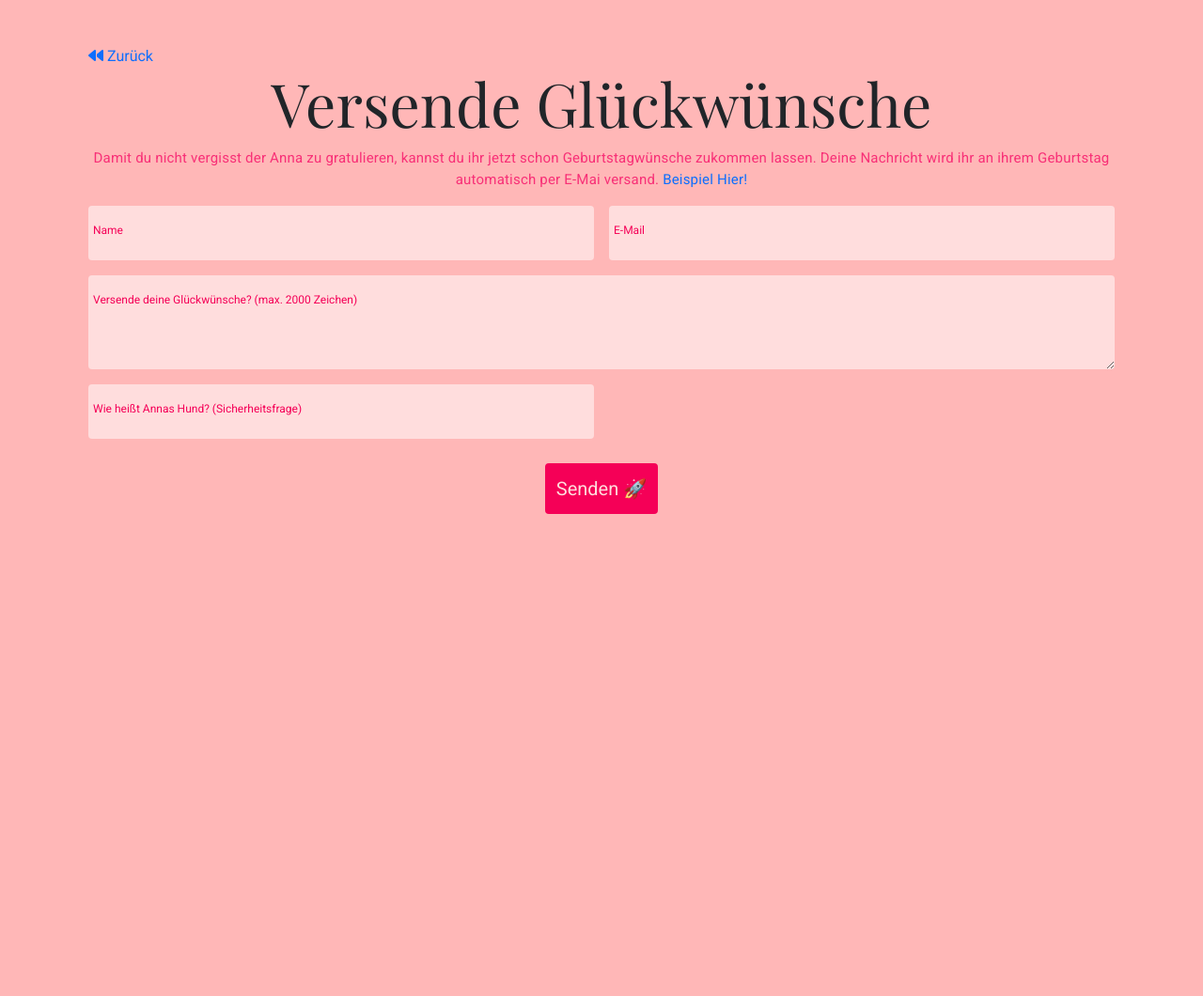
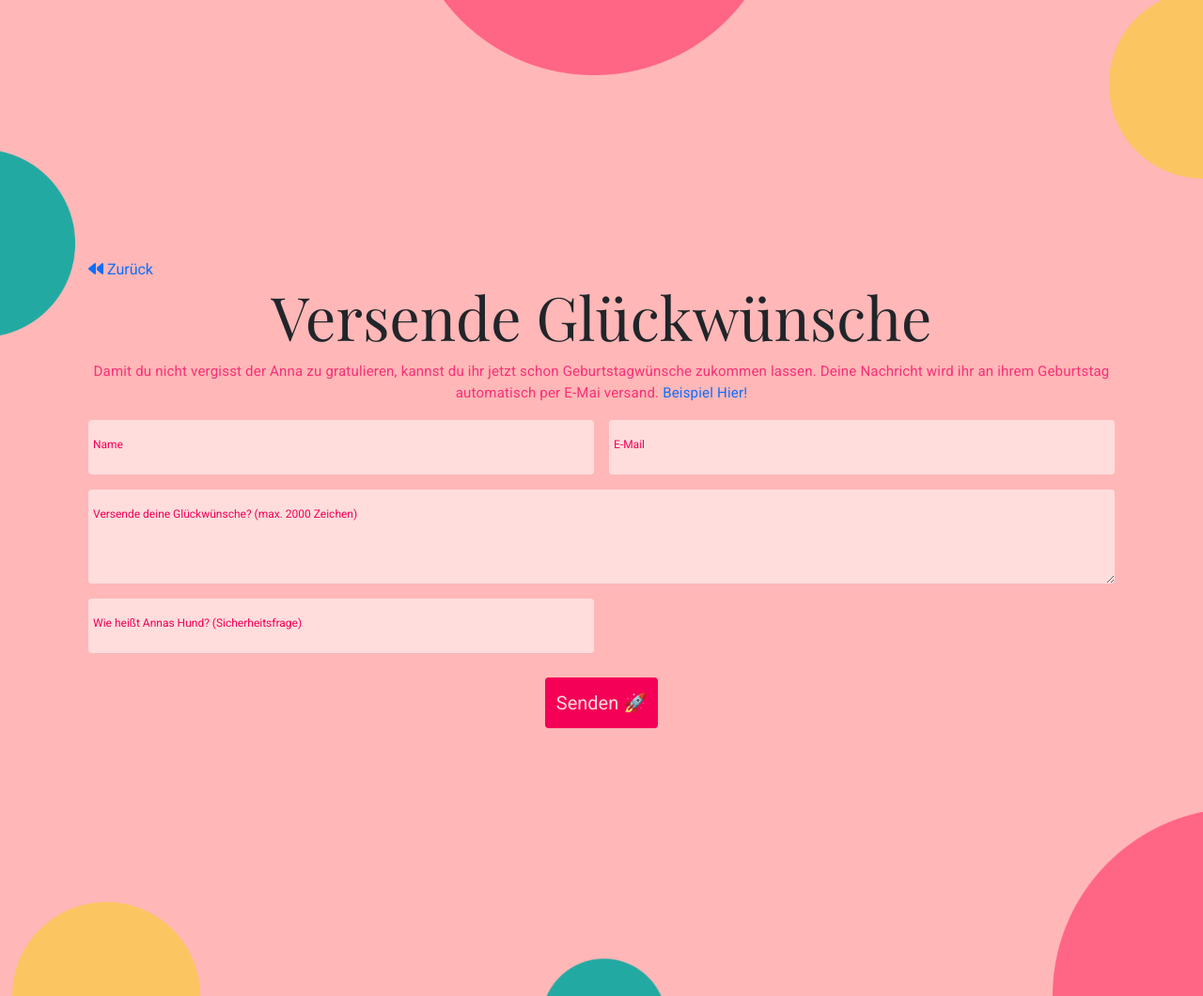
Before and after one commit to AJaeck/python-bday-app, a Flask app: page /send-wishes in a window 1280 px wide. Shown: the whole page at 94% size. Run offline with Flask 2, Linux system fonts and the light colour scheme; some libraries are stand-ins or nearby versions.

Commit message:
konfetti styling wishes page

```diff
--- a/static/styles/scss/_base.scss
+++ b/static/styles/scss/_base.scss
@@ -1,6 +1,6 @@
 //colors
+$dark-red: #f50057;
 $light-red: #f83077;
-$dark-red: #f50057;
 $background: #ffb7b7;
 $white: #ffdddd;
 
@@ -10,17 +10,13 @@ html {
 body {
   font-family: "Roboto", sans-serif;
   background: $background;
+}
+.container {
+  flex-direction: column;
   display: flex;
   justify-content: center;
-  align-items: center;
-}
-.container {
   &__100 {
     height: 100vh;
-    display: flex;
-    justify-content: center;
-    align-items: center;
-    flex-direction: column;
   }
 }
 h1 {
@@ -91,23 +87,26 @@ p {
 }
 /* Breakpoints */
 // X-Small devices (portrait phones, less than 576px)
-@media (max-width: 575.98px) {
+@media screen and (max-width: 575.98px) {
+  h1 {
+    font-size: calc(96px / 2);
+  }
 }
 
 // Small devices (landscape phones, less than 768px)
-@media (max-width: 767.98px) {
+@media screen and (max-width: 767.98px) {
 }
 
 // Medium devices (tablets, less than 992px)
-@media (max-width: 991.98px) {
+@media screen and (max-width: 991.98px) {
 }
 
 // Large devices (desktops, less than 1200px)
-@media (max-width: 1199.98px) {
+@media screen and (max-width: 1199.98px) {
 }
 
 // X-Large devices (large desktops, less than 1400px)
-@media (max-width: 1399.98px) {
+@media screen and (max-width: 1399.98px) {
   h1 {
     font-size: calc(96px / 1.5);
   }
@@ -124,6 +123,35 @@ p {
     }
   }
 }
+// XX-Large devices (larger desktops)
 
-// XX-Large devices (larger desktops)
 // No media query since the xxl breakpoint has no upper bound on its width
+
+@media screen and (max-height: 850px) and (max-width: 991.98px) {
+  .container {
+    &__100 {
+      height: inherit;
+    }
+  }
+  .konfetti {
+    width: calc(600px / 1.5);
+    &-500 {
+      width: calc(500px / 1.5);
+    }
+    &-400 {
+      width: calc(400px / 1.5);
+    }
+    &-300 {
+      width: calc(300px / 1.5);
+    }
+    &-200 {
+      width: calc(200px / 1.5);
+    }
+    &-100 {
+      width: calc(100px / 1.5);
+    }
+    &-50 {
+      width: calc(50px / 1.5);
+    }
+  }
+}
--- a/static/styles/scss/_utilities.scss
+++ b/static/styles/scss/_utilities.scss
@@ -20,3 +20,136 @@
   position: absolute;
   top: 10px;
 }
+
+.konfetti {
+  position: fixed;
+  z-index: -2;
+  &-green {
+    &-1 {
+      left: 0;
+      top: 15%;
+      transform: translateX(-60%);
+    }
+  }
+  &-green {
+    &-2 {
+      bottom: 0;
+      left: 45%;
+      transform: translateY(70%);
+    }
+  }
+  &-yellow {
+    &-1 {
+      bottom: 0;
+      left: 1%;
+      transform: translateY(50%);
+    }
+  }
+  &-yellow {
+    &-2 {
+      top: 0;
+      right: 0;
+      transform: translate(50%, -5%);
+    }
+  }
+  &-red {
+    &-1 {
+      bottom: 0;
+      right: 0;
+      transform: translate(60%, 50%);
+    }
+  }
+  &-red {
+    &-2 {
+      top: 0;
+      right: 35%;
+      transform: translateY(-80%);
+    }
+  }
+  &-500 {
+    width: 500px;
+  }
+  &-400 {
+    width: 400px;
+  }
+  &-300 {
+    width: 300px;
+  }
+  &-200 {
+    width: 200px;
+  }
+  &-100 {
+    width: 100px;
+  }
+  &-50 {
+    width: 50px;
+  }
+}
+/* Breakpoints */
+// X-Small devices (portrait phones, less than 576px)
+@media screen and (max-width: 575.98px) {
+  h1 {
+    font-size: calc(96px / 2);
+  }
+}
+
+// Small devices (landscape phones, less than 768px)
+@media screen and (max-width: 767.98px) {
+  .konfetti {
+    width: calc(600px / 2.5);
+    &-500 {
+      width: calc(500px / 2.5);
+    }
+    &-400 {
+      width: calc(400px / 2.5);
+    }
+    &-300 {
+      width: calc(300px / 2.5);
+    }
+    &-200 {
+      width: calc(200px / 2.5);
+    }
+    &-100 {
+      width: calc(100px / 2.5);
+    }
+    &-50 {
+      width: calc(50px / 2.5);
+    }
+  }
+}
+
+// Medium devices (tablets, less than 992px)
+@media screen and (max-width: 991.98px) {
+}
+
+// Large devices (desktops, less than 1200px)
+@media screen and (max-width: 1199.98px) {
+}
+
+// X-Large devices (large desktops, less than 1400px)
+@media screen and (max-width: 1399.98px) {
+}
+// XX-Large devices (larger desktops; less than 1520px)
+@media screen and (max-width: 1519.98px) {
+  .konfetti {
+    width: calc(600px / 1.5);
+    &-500 {
+      width: calc(500px / 1.5);
+    }
+    &-400 {
+      width: calc(400px / 1.5);
+    }
+    &-300 {
+      width: calc(300px / 1.5);
+    }
+    &-200 {
+      width: calc(200px / 1.5);
+    }
+    &-100 {
+      width: calc(100px / 1.5);
+    }
+    &-50 {
+      width: calc(50px / 1.5);
+    }
+  }
+}
--- a/static/styles/style.css
+++ b/static/styles/style.css
@@ -5,17 +5,16 @@ html {
 body {
   font-family: "Roboto", sans-serif;
   background: #ffb7b7;
+}
+
+.container {
+  flex-direction: column;
   display: flex;
   justify-content: center;
-  align-items: center;
 }
 
 .container__100 {
   height: 100vh;
-  display: flex;
-  justify-content: center;
-  align-items: center;
-  flex-direction: column;
 }
 
 h1 {
@@ -99,7 +98,13 @@ p {
 }
 
 /* Breakpoints */
-@media (max-width: 1399.98px) {
+@media screen and (max-width: 575.98px) {
+  h1 {
+    font-size: calc(96px / 2);
+  }
+}
+
+@media screen and (max-width: 1399.98px) {
   h1 {
     font-size: calc(96px / 1.5);
   }
@@ -112,6 +117,33 @@ p {
   }
   .preload img {
     width: 200px;
+  }
+}
+
+@media screen and (max-height: 850px) and (max-width: 991.98px) {
+  .container__100 {
+    height: inherit;
+  }
+  .konfetti {
+    width: calc(600px / 1.5);
+  }
+  .konfetti-500 {
+    width: calc(500px / 1.5);
+  }
+  .konfetti-400 {
+    width: calc(400px / 1.5);
+  }
+  .konfetti-300 {
+    width: calc(300px / 1.5);
+  }
+  .konfetti-200 {
+    width: calc(200px / 1.5);
+  }
+  .konfetti-100 {
+    width: calc(100px / 1.5);
+  }
+  .konfetti-50 {
+    width: calc(50px / 1.5);
   }
 }
 
@@ -199,6 +231,126 @@ p {
   top: 10px;
 }
 
+.konfetti {
+  position: fixed;
+  z-index: -2;
+}
+
+.konfetti-green-1 {
+  left: 0;
+  top: 15%;
+  transform: translateX(-60%);
+}
+
+.konfetti-green-2 {
+  bottom: 0;
+  left: 45%;
+  transform: translateY(70%);
+}
+
+.konfetti-yellow-1 {
+  bottom: 0;
+  left: 1%;
+  transform: translateY(50%);
+}
+
+.konfetti-yellow-2 {
+  top: 0;
+  right: 0;
+  transform: translate(50%, -5%);
+}
+
+.konfetti-red-1 {
+  bottom: 0;
+  right: 0;
+  transform: translate(60%, 50%);
+}
+
+.konfetti-red-2 {
+  top: 0;
+  right: 35%;
+  transform: translateY(-80%);
+}
+
+.konfetti-500 {
+  width: 500px;
+}
+
+.konfetti-400 {
+  width: 400px;
+}
+
+.konfetti-300 {
+  width: 300px;
+}
+
+.konfetti-200 {
+  width: 200px;
+}
+
+.konfetti-100 {
+  width: 100px;
+}
+
+.konfetti-50 {
+  width: 50px;
+}
+
+/* Breakpoints */
+@media screen and (max-width: 575.98px) {
+  h1 {
+    font-size: calc(96px / 2);
+  }
+}
+
+@media screen and (max-width: 767.98px) {
+  .konfetti {
+    width: calc(600px / 2.5);
+  }
+  .konfetti-500 {
+    width: calc(500px / 2.5);
+  }
+  .konfetti-400 {
+    width: calc(400px / 2.5);
+  }
+  .konfetti-300 {
+    width: calc(300px / 2.5);
+  }
+  .konfetti-200 {
+    width: calc(200px / 2.5);
+  }
+  .konfetti-100 {
+    width: calc(100px / 2.5);
+  }
+  .konfetti-50 {
+    width: calc(50px / 2.5);
+  }
+}
+
+@media screen and (max-width: 1519.98px) {
+  .konfetti {
+    width: calc(600px / 1.5);
+  }
+  .konfetti-500 {
+    width: calc(500px / 1.5);
+  }
+  .konfetti-400 {
+    width: calc(400px / 1.5);
+  }
+  .konfetti-300 {
+    width: calc(300px / 1.5);
+  }
+  .konfetti-200 {
+    width: calc(200px / 1.5);
+  }
+  .konfetti-100 {
+    width: calc(100px / 1.5);
+  }
+  .konfetti-50 {
+    width: calc(50px / 1.5);
+  }
+}
+
 form label {
   color: #f50057;
 }
--- a/templates/send-pics.html
+++ b/templates/send-pics.html
@@ -1,6 +1,6 @@
 {% extends "base.html" %} {% block content %}
 <body>
-  <div class="container container__100 col-xl-10 col-xxl-8 px-4 py-5">
+  <div class="container container_100 col-xl-10 col-xxl-8 px-4 py-5">
     {% with messages = get_flashed_messages(with_categories=true) %} {% if messages %} {% for category, message in messages %}
     <div class="alert-custom alert alert-{{ category }} alert-dismissible fade show" role="alert">
       {{ message }}
--- a/templates/send-wishes.html
+++ b/templates/send-wishes.html
@@ -1,6 +1,12 @@
 {% extends "base.html" %} {% block content %}
 <body>
-  <div class="container form_page px-4 py-5">
+  <img src="{{ url_for('static', filename='images/Circle_Green_XL.png')}}" class="img-fluid konfetti konfetti-green-1 konfetti-300" alt="Green Konfetti" />
+  <img src="{{ url_for('static', filename='images/Circle_Green_XL.png')}}" class="img-fluid konfetti konfetti-green-2 konfetti-200" alt="Green Konfetti" />
+  <img src="{{ url_for('static', filename='images/Circle_Yellow_XL.png')}}" class="img-fluid konfetti konfetti-yellow-1 konfetti-300" alt="Yellow Konfetti" />
+  <img src="{{ url_for('static', filename='images/Circle_Yellow_XL.png')}}" class="img-fluid konfetti konfetti-yellow-2 konfetti-300" alt="Yellow Konfetti" />
+  <img src="{{ url_for('static', filename='images/Circle_Red_XL.png')}}" class="img-fluid konfetti konfetti-red-1 konfetti" alt="Red Konfetti" />
+  <img src="{{ url_for('static', filename='images/Circle_Red_XL.png')}}" class="img-fluid konfetti konfetti-red-2 konfetti" alt="Red Konfetti" />
+  <div class="container container__100 form_page px-4 py-5">
     <nav>
       <a class="link-slider" href="/"><i class="fas fa-backward"></i> Zurück</a>
     </nav>
```
Also changed, not shown: 1 other file.
